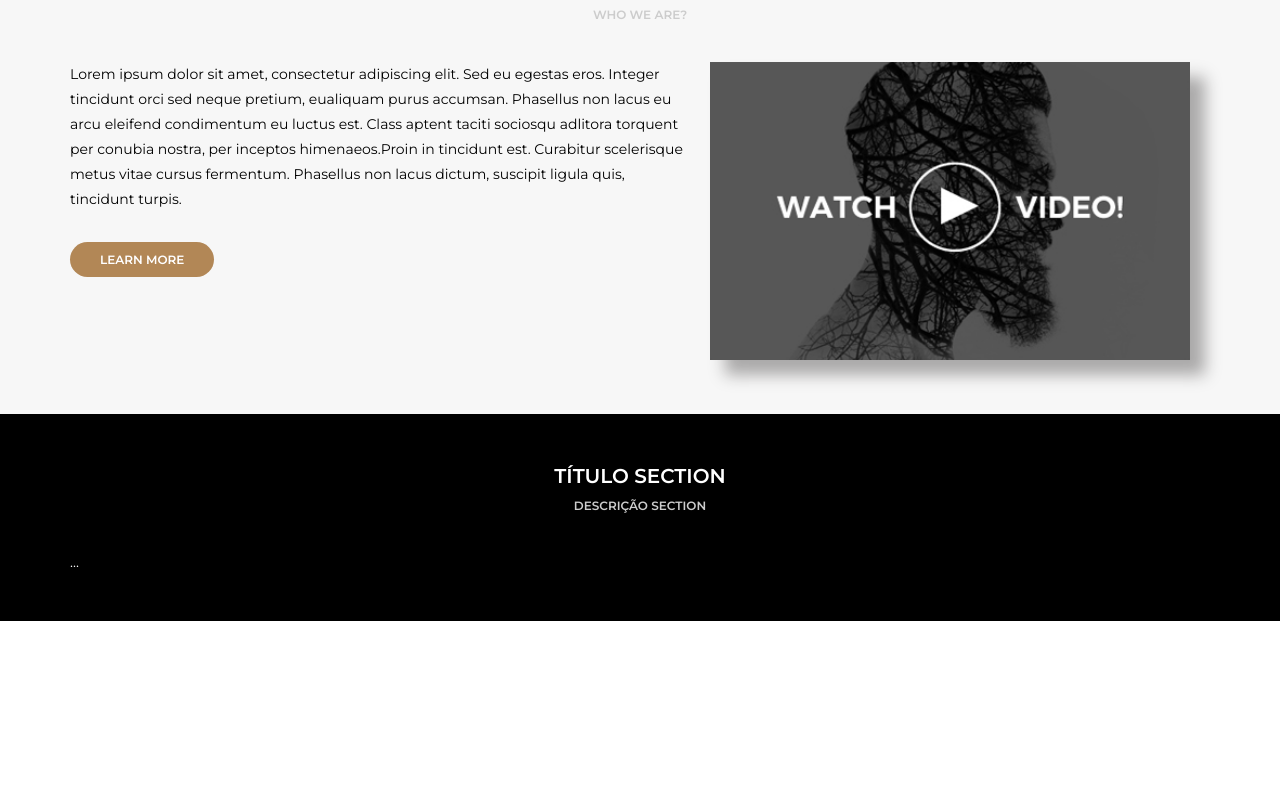
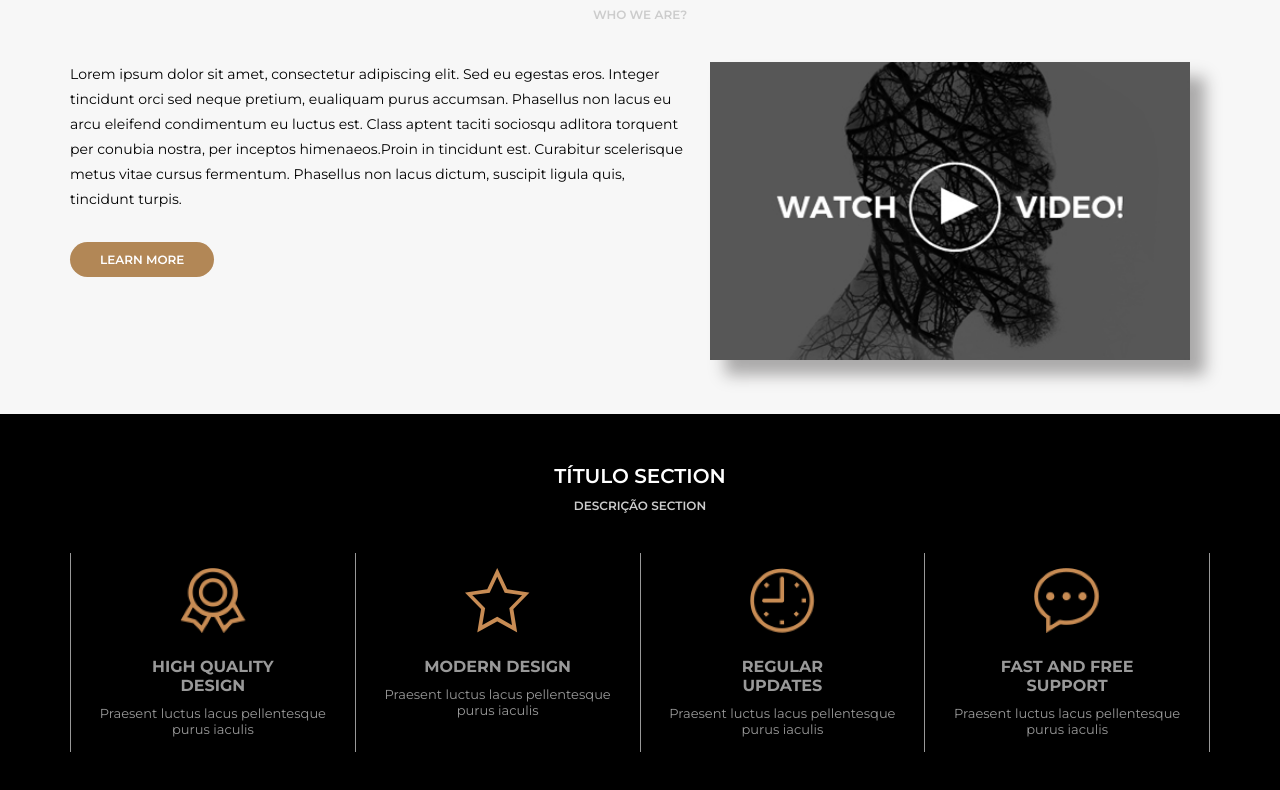
Before and after one commit to gabrielf18/Desenvolvimento-WEB, a plain HTML site: page index.html in a window 1280 px wide. Shown: the part 877-1667 px from the top of the page. Before the commit the page ends 1498 px from the top, so only its background shows below. Drawn offline with Linux system fonts and the light colour scheme; files whose address does not match are found by name.

Commit message:
Section-service added

```diff
--- a/assets/css/style.css
+++ b/assets/css/style.css
@@ -12,6 +12,7 @@ Configurações Gerais
     --titColorLight: #000;
     --bgDefDark: #000;
     --titColorDark: #fff;
+    --textService: #999;
 }
 
 * {
@@ -264,3 +265,32 @@ section - About Us
     width: 480px;
     box-shadow: 15px 15px 15px #aaa9a9;
 }
+
+.section-services {
+    display: flex;
+}
+
+.section-service {
+    flex: 1;
+    text-align: center;
+    padding: 15px;
+    border-right: 1px solid var(--textService);
+}
+
+.section-service:first-child {
+    border-left: 1px solid var(--textService);
+}
+
+.section-service h4 {
+    color: var(--textService);
+    margin-top: 20px;
+    text-transform: uppercase;
+    font-size: 16px;
+    padding: 0 45px;
+}
+
+.section-service p {
+    color: var(--textService);
+    font-size: 13px;
+    margin-top: 10px;
+}
--- a/index.html
+++ b/index.html
@@ -92,7 +92,38 @@
         <section class="default dark">
             <div class="section-title">Título section</div>
             <div class="section-desc">Descrição section</div>
-            <div class="section-body">...</div>
+            <div class="section-body">
+                <div class="section-services">
+                    <div class="section-service">
+                        <img src="./assets/image/medalha.png" alt="">
+                        <h4>High Quality Design</h4>
+                        <p>
+                            Praesent luctus lacus pellentesque purus iaculis
+                        </p>
+                    </div>
+                    <div class="section-service">
+                        <img src="./assets/image/estrela.png" alt="">
+                        <h4>Modern Design</h4>
+                        <p>
+                            Praesent luctus lacus pellentesque purus iaculis
+                        </p>
+                    </div>
+                    <div class="section-service">
+                        <img src="./assets/image/relogio.png" alt="">
+                        <h4>Regular Updates</h4>
+                        <p>
+                            Praesent luctus lacus pellentesque purus iaculis
+                        </p>
+                    </div>
+                    <div class="section-service">
+                        <img src="./assets/image/balao.png" alt="">
+                        <h4>Fast and Free support</h4>
+                        <p>
+                            Praesent luctus lacus pellentesque purus iaculis
+                        </p>
+                    </div>
+                </div>
+            </div>
         </section>
     </main>
     <footer></footer>
```
